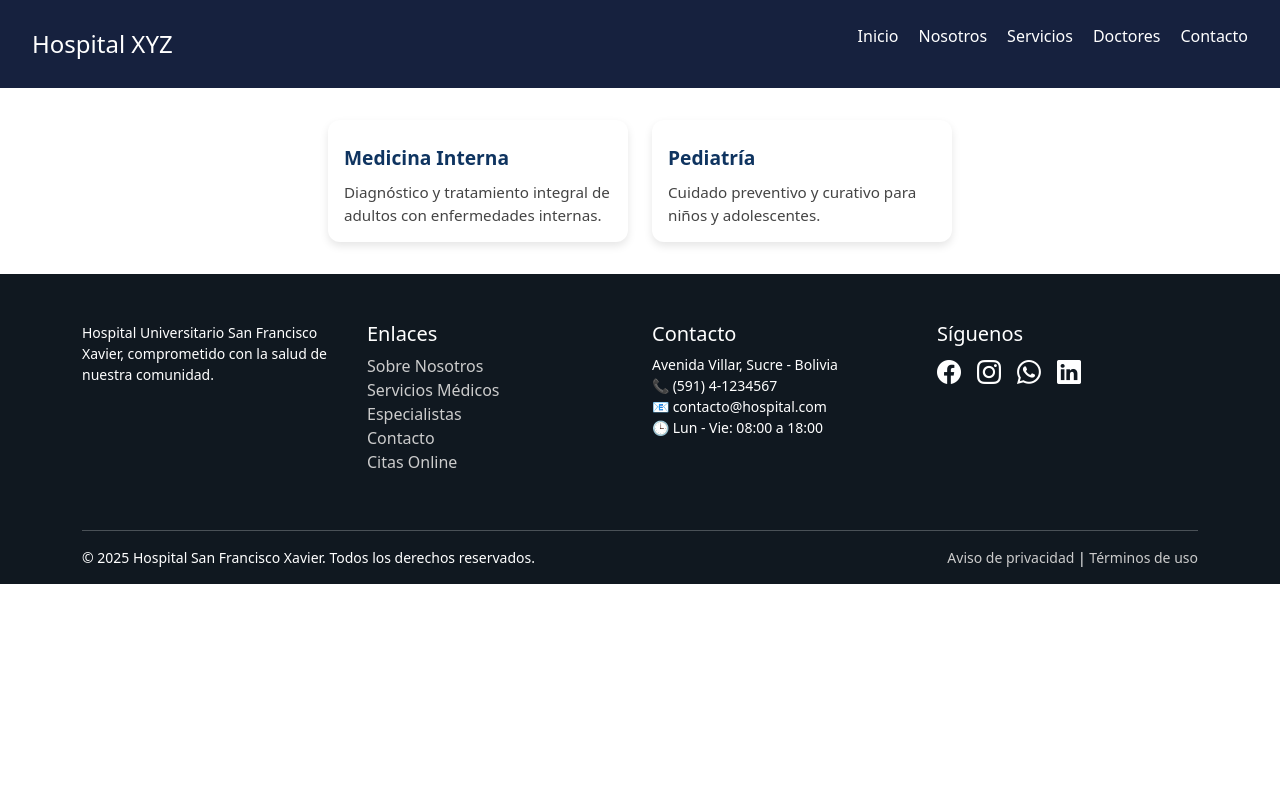
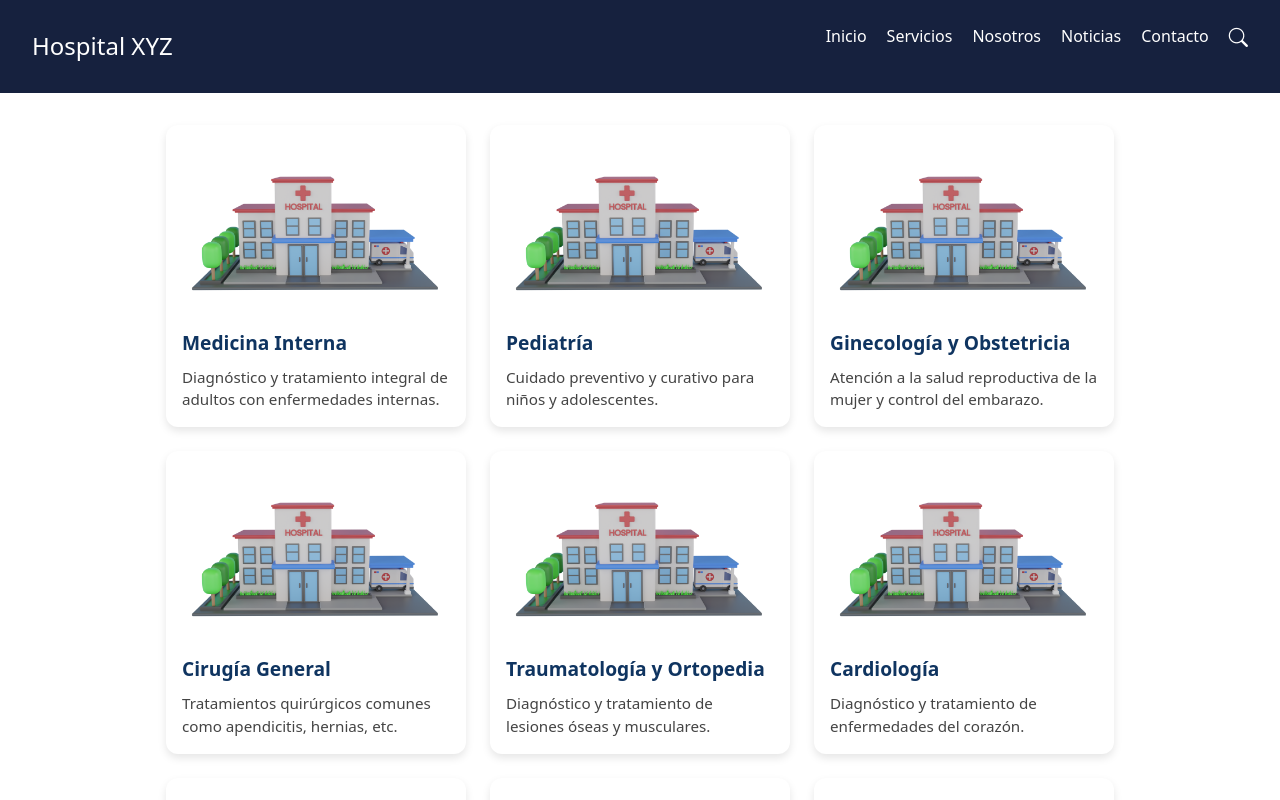
Before and after one commit to efrainsalzar/hospital-web, a Vue app in the folder frontend-hospital/: page /service in a window 1280 px wide. Shown: the top 800 px of the page. Built offline with nearby package versions, Linux system fonts and the light colour scheme.

Commit message:
correcion de la imagenes del apartado de servicios y agregado el apartado noticias

```diff
--- a/frontend-hospital/src/components/HomeComponents/Map.vue
+++ b/frontend-hospital/src/components/HomeComponents/Map.vue
@@ -22,7 +22,7 @@
           <h3 class="mb-3 fw-bold">Contáctanos</h3>
           <ul class="list-unstyled text-muted">
             <li class="mb-2">
-              <strong>📍 Dirección:</strong> Avenida Villar, Sucre, Bolivia
+              <strong>Dirección:</strong> Avenida Villar, Sucre, Bolivia
             </li>
             <li class="mb-2">
               <strong>📞 Teléfono:</strong> (591) 4-1234567
--- a/frontend-hospital/src/components/Navbar.vue
+++ b/frontend-hospital/src/components/Navbar.vue
@@ -6,17 +6,22 @@
       </div>
       <ul class="nav-links">
         <li><router-link to="/">Inicio</router-link></li>
+        <li><router-link to="/service">Servicios</router-link></li>
         <li><router-link to="/about">Nosotros</router-link></li>
-        <li><router-link to="/service">Servicios</router-link></li>
-        <li><router-link to="/doctors">Doctores</router-link></li>
+        <li><router-link to="/notice">Noticias</router-link></li>
         <li><router-link to="/contact">Contacto</router-link></li>
+
+        <!-- Ícono de buscador -->
+        <li>
+          <i class="bi bi-search search-icon"></i>
+        </li>
       </ul>
     </nav>
   </header>
 </template>
 
 <script setup>
-  // Aquí puedes agregar cualquier lógica si es necesario
+// no es necesario agregar lógica aquí por ahora
 </script>
 
 <style scoped>
@@ -98,4 +103,16 @@ h1 {
     font-size: 1.5rem;
   }
 }
+
+
+.search-icon {
+  font-size: 1.2rem;
+  color: #ffffff;
+  cursor: pointer;
+  transition: color 0.3s ease;
+}
+
+.search-icon:hover {
+  color: #7646cf;
+}
 </style>
--- a/frontend-hospital/src/components/ServiceComponents/GeneralServices.vue
+++ b/frontend-hospital/src/components/ServiceComponents/GeneralServices.vue
@@ -23,124 +23,124 @@
           {
             titulo: "Medicina Interna",
             descripcion: "Diagnóstico y tratamiento integral de adultos con enfermedades internas.",
-            image: new URL('@/assets/images/serviciosHospital.png', import.meta.url).href
+            imagen: new URL('@/assets/images/serviciosHospital.png', import.meta.url).href
           },
           {
             titulo: "Pediatría",
             descripcion: "Cuidado preventivo y curativo para niños y adolescentes.",
-            image: "@assets/images/serviciosHospital.png",
-          }/*,
+            imagen: new URL('@/assets/images/serviciosHospital.png', import.meta.url).href
+          },
           {
             titulo: "Ginecología y Obstetricia",
             descripcion: "Atención a la salud reproductiva de la mujer y control del embarazo.",
-            imagen: "/images/ginecologia.jpg",
+            imagen: new URL('@/assets/images/serviciosHospital.png', import.meta.url).href
           },
           {
             titulo: "Cirugía General",
             descripcion: "Tratamientos quirúrgicos comunes como apendicitis, hernias, etc.",
-            imagen: "/images/cirugia.jpg",
+            imagen: new URL('@/assets/images/serviciosHospital.png', import.meta.url).href
           },
           {
             titulo: "Traumatología y Ortopedia",
             descripcion: "Diagnóstico y tratamiento de lesiones óseas y musculares.",
-            imagen: "/images/traumatologia.jpg",
+            imagen: new URL('@/assets/images/serviciosHospital.png', import.meta.url).href
           },
           {
             titulo: "Cardiología",
             descripcion: "Diagnóstico y tratamiento de enfermedades del corazón.",
-            imagen: "/images/cardiologia.jpg",
+            imagen: new URL('@/assets/images/serviciosHospital.png', import.meta.url).href
           },
           {
             titulo: "Neurología",
             descripcion: "Atención de trastornos del sistema nervioso.",
-            imagen: "/images/neurologia.jpg",
+            imagen: new URL('@/assets/images/serviciosHospital.png', import.meta.url).href
           },
           {
             titulo: "Urología",
             descripcion: "Diagnóstico y tratamiento de enfermedades del aparato urinario.",
-            imagen: "/images/urologia.jpg",
+            imagen: new URL('@/assets/images/serviciosHospital.png', import.meta.url).href
           },
           {
             titulo: "Otorrinolaringología",
             descripcion: "Tratamiento de oído, nariz y garganta.",
-            imagen: "/images/otorrino.jpg",
+            imagen: new URL('@/assets/images/serviciosHospital.png', import.meta.url).href
           },
           {
             titulo: "Oftalmología",
             descripcion: "Cuidado de la salud visual.",
-            imagen: "/images/oftalmologia.jpg",
+            imagen: new URL('@/assets/images/serviciosHospital.png', import.meta.url).href
           },
           {
             titulo: "Dermatología",
             descripcion: "Diagnóstico y tratamiento de enfermedades de la piel.",
-            imagen: "/images/dermatologia.jpg",
+            imagen: new URL('@/assets/images/serviciosHospital.png', import.meta.url).href
           },
           {
             titulo: "Psiquiatría",
             descripcion: "Diagnóstico y tratamiento de trastornos mentales.",
-            imagen: "/images/psiquiatria.jpg",
+            imagen: new URL('@/assets/images/serviciosHospital.png', import.meta.url).href
           },
           {
             titulo: "Laboratorio Clínico",
             descripcion: "Análisis de muestras para apoyar el diagnóstico médico.",
-            imagen: "/images/laboratorio.jpg",
+            imagen: new URL('@/assets/images/serviciosHospital.png', import.meta.url).href
           },
           {
             titulo: "Radiología e Imágenes",
             descripcion: "Estudios como rayos X, ecografías y tomografías.",
-            imagen: "/images/radiologia.jpg",
+            imagen: new URL('@/assets/images/serviciosHospital.png', import.meta.url).href
           },
           {
             titulo: "Farmacia Hospitalaria",
             descripcion: "Suministro y control de medicamentos a los pacientes.",
-            imagen: "/images/farmacia.jpg",
+            imagen: new URL('@/assets/images/serviciosHospital.png', import.meta.url).href
           },
           {
             titulo: "Fisioterapia y Rehabilitación",
             descripcion: "Terapias para recuperación física y funcional.",
-            imagen: "/images/fisioterapia.jpg",
+            imagen: new URL('@/assets/images/serviciosHospital.png', import.meta.url).href
           },
           {
             titulo: "Nutrición y Dietética",
             descripcion: "Evaluación y orientación nutricional para la salud.",
-            imagen: "/images/nutricion.jpg",
+            imagen: new URL('@/assets/images/serviciosHospital.png', import.meta.url).href
           },
           {
             titulo: "Psicología Clínica",
             descripcion: "Apoyo psicológico en procesos de salud/enfermedad.",
-            imagen: "/images/psicologia.jpg",
+            imagen: new URL('@/assets/images/serviciosHospital.png', import.meta.url).href
           },
           {
             titulo: "Emergencias (Urgencias)",
             descripcion: "Atención inmediata a pacientes en situación crítica.",
-            imagen: "/images/emergencias.jpg",
+            imagen: new URL('@/assets/images/serviciosHospital.png', import.meta.url).href
           },
           {
             titulo: "Hospitalización",
             descripcion: "Estancia hospitalaria según la necesidad médica.",
-            imagen: "/images/hospitalizacion.jpg",
+            imagen: new URL('@/assets/images/serviciosHospital.png', import.meta.url).href
           },
           {
             titulo: "Terapia Intensiva (UCI)",
             descripcion: "Atención especializada para pacientes críticos.",
-            imagen: "/images/uci.jpg",
+            imagen: new URL('@/assets/images/serviciosHospital.png', import.meta.url).href
           },
           {
             titulo: "Consulta Externa",
             descripcion: "Atención médica ambulatoria por especialidad.",
-            imagen: "/images/consulta.jpg",
+            imagen: new URL('@/assets/images/serviciosHospital.png', import.meta.url).href
           },
           {
             titulo: "Atención de Enfermería",
             descripcion: "Cuidado constante y profesional para los pacientes.",
-            imagen: "/images/enfermeria.jpg",
+            imagen: new URL('@/assets/images/serviciosHospital.png', import.meta.url).href
           },
           {
             titulo: "Trabajo Social",
             descripcion: "Apoyo en aspectos sociales y familiares del paciente.",
-            imagen: "/images/trabajo-social.jpg",
+            imagen: new URL('@/assets/images/serviciosHospital.png', import.meta.url).href
           },
-        */],
+        ],
       };
     },
   };
@@ -179,6 +179,9 @@
     display: block;
     text-decoration: none;
   }
+  .titulo:hover {
+    color: rgb(255, 123, 123);
+  }
   .descripcion {
     font-size: 0.95rem;
     color: #444;
```
Also changed, not shown: frontend-hospital/src/router/index.js (+4 -4 lines), frontend-hospital/src/views/NoticeView.vue (renamed from frontend-hospital/src/views/DoctorsView.vue).
